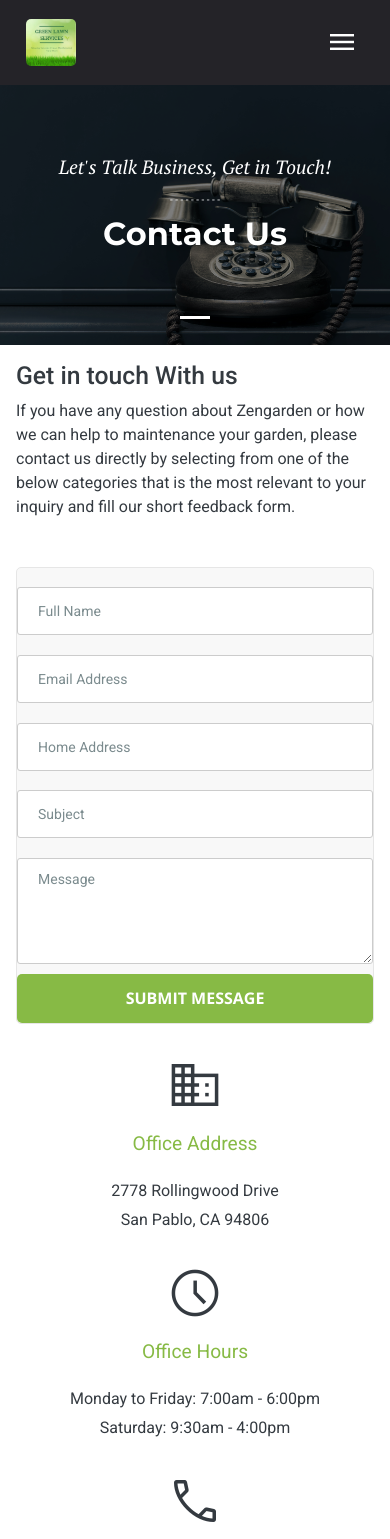
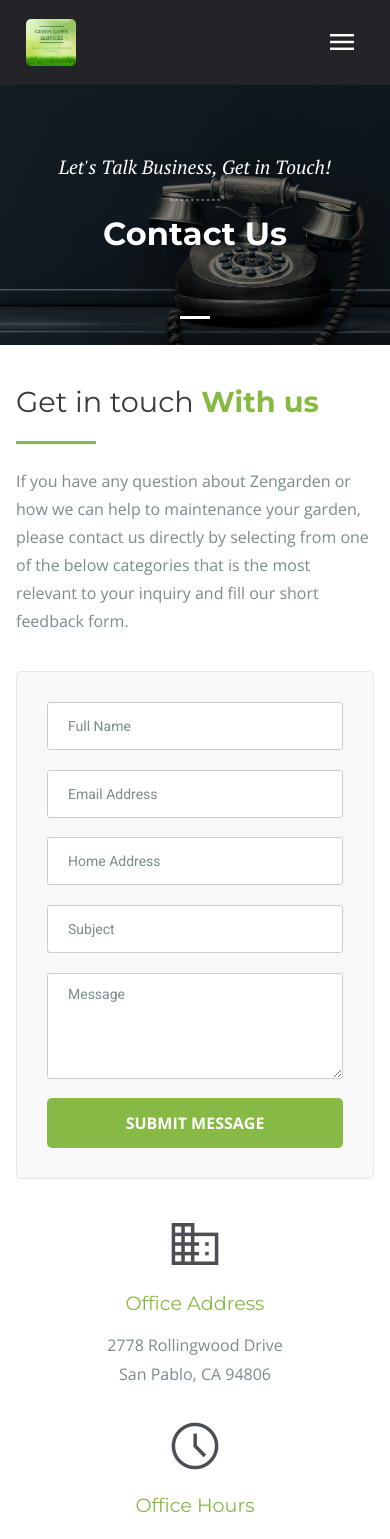
Before and after one commit to luisarevalo21/landscaper-project, a React (Vite) app: page /contact in a window 390 px wide. Shown: the top 1539 px of the page. Built offline with nearby package versions, Linux system fonts and the light colour scheme.

Commit message:
Style contact page for mobile

```diff
--- a/src/App.css
+++ b/src/App.css
@@ -368,6 +368,12 @@
   font-size: 14px;
   height: 48px;
 }
+form input:focus,
+form textarea:focus {
+  outline: none;
+  border: 1px solid var(--green);
+  box-shadow: 0 0 5px var(--green);
+}
 form textarea {
   margin: 0.7em 0;
   padding: 10px 20px;
@@ -553,23 +559,39 @@
   filter: invert(1) brightness(1);
 }
 
-/* contact*/
+/* contact page*/
 .contact {
   color: var(--dark-gray);
 }
 .contact__container {
-  padding: 1em;
+  padding: 2.5rem 1em;
+  display: flex;
+  flex-direction: column;
+  gap: 20px;
 }
-.contact-form {
+.contact__details {
+  display: grid;
+  gap: 15px;
+}
+.contact__details--green {
+  color: var(--green);
+}
+.contact__form {
   background: #f8f8f8;
   border-radius: 5px;
   border: 1px solid #e6e6e6;
-  margin: 0 auto;
 }
-.contact__details {
-  padding: 1em;
+.contact__form form {
+  padding: 20px 30px 30px 30px;
 }
-
+.form__button--margin--top {
+  margin-top: 10px;
+}
+.contact__items__container {
+  display: flex;
+  flex-direction: column;
+  gap: 10px;
+}
 .contact__item {
   display: flex;
   flex-direction: column;
@@ -579,15 +601,25 @@
 .contact__item__icon {
   font-size: 3.5rem;
   margin: 0.3em 0;
+  filter: contrast(70%);
 }
-.contact__item__address {
+.contact__item__title {
   font-size: 1.2rem;
   color: var(--green);
+  font-family: "Montserrat";
 }
 .contact__item__text {
   text-align: center;
   margin: 0.3em 0;
+  font-family: "Open Sans";
+  color: var(--light-gray);
+  margin: 0;
+  margin-bottom: 5px;
 }
+.form__title--dark {
+  color: var(--dark-gray);
+}
+
 
 /* service page */
 .service__page__container {
--- a/src/components/Form.jsx
+++ b/src/components/Form.jsx
@@ -22,14 +22,14 @@
     );
   } else {
     return (
-      <div className="contact-form">
+      <div className="contact__form">
         <form action="">
           <input type="text" placeholder="Full Name" />
           <input type="email" placeholder="Email Address" />
           <input type="text" placeholder="Home Address" />
           <input type="text" placeholder="Subject" />
           <textarea name="" id="" cols="30" rows="4" placeholder="Message"></textarea>
-          <button className="form__button">Submit message</button>
+          <button className="form__button form__button--margin--top">Submit message</button>
         </form>
       </div>
     );
--- a/src/pages/ContactPage.jsx
+++ b/src/pages/ContactPage.jsx
@@ -10,39 +10,42 @@
   return (
     <div className="contact">
       <Carousel images={contactDetails} seperator={true} />
+      <div className="contact__container">
         <div className="contact__details">
-        <h2>
-          Get in touch <span className="contact__details--green"></span>With us
+          <h2 className="form__title form__title--dark">
+            Get in touch <strong className="contact__details--green">With us</strong>
           </h2>
-        <p>
+          <p className="info__para">
             If you have any question about Zengarden or how we can help to maintenance your garden, please contact us
             directly by selecting from one of the below categories that is the most relevant to your inquiry and fill our
             short feedback form.
           </p>
         </div>
-
-      <div className="contact__container">
+        <div className="contact__form__container">
           <Form buttonTitle="Send Message" contact="contact-form" />
         </div>
-
+        <div className="contact__items__container">
           <div className="contact__item">
             <span className="material-symbols-outlined contact__item__icon">domain</span>
-        <p className="contact__item__address"> Office Address </p>
+            <p className="contact__item__title"> Office Address </p>
             <p className="contact__item__text">2778 Rollingwood Drive</p>
-        <p>San Pablo, CA 94806</p>
+            <p className="contact__item__text">San Pablo, CA 94806</p>
           </div>
           <div className="contact__item">
             <span className="material-symbols-outlined contact__item__icon">schedule</span>
-        <p className="contact__item__address">Office Hours </p>
+            <p className="contact__item__title">Office Hours </p>
             <p className="contact__item__text">Monday to Friday: 7:00am - 6:00pm</p>
-        <p>Saturday: 9:30am - 4:00pm</p>
+            <p className="contact__item__text">Saturday: 9:30am - 4:00pm</p>
           </div>
           <div className="contact__item">
             <span className="material-symbols-outlined contact__item__icon">call</span>
+            <p className="contact__item__title"> Phone </p>
             <p className="contact__item__text">English: (510)-426-2518</p>
-        <p>Spanish: (510)-860-9831</p>
+            <p className="contact__item__text">Spanish: (510)-860-9831</p>
           </div>
-      <div>google map goes ehre</div>
+        </div>
+        <div>(google map goes here)</div>
+      </div>
 
       <Footer />
     </div>
```
Lines whose indentation alone changed are shown as unchanged.
